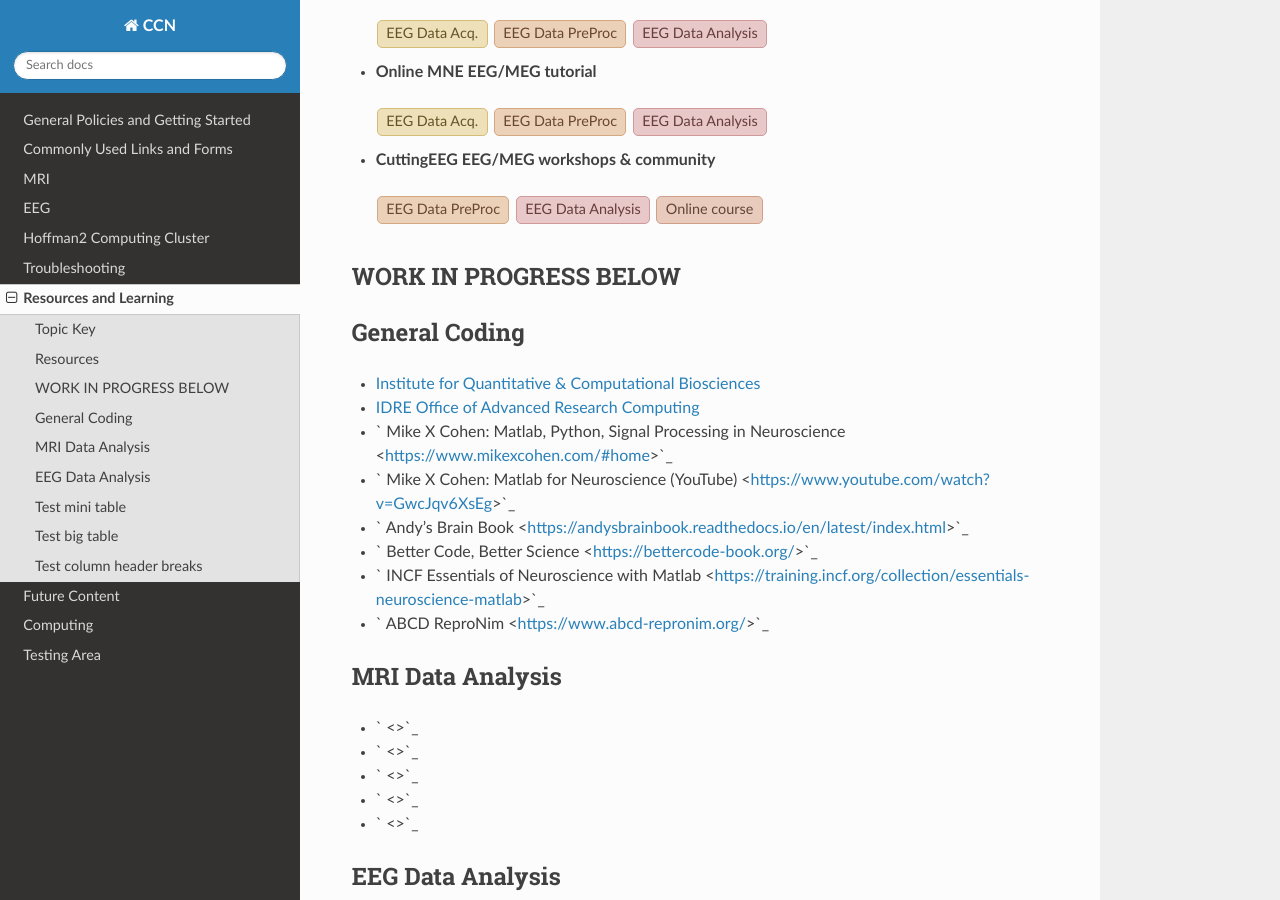
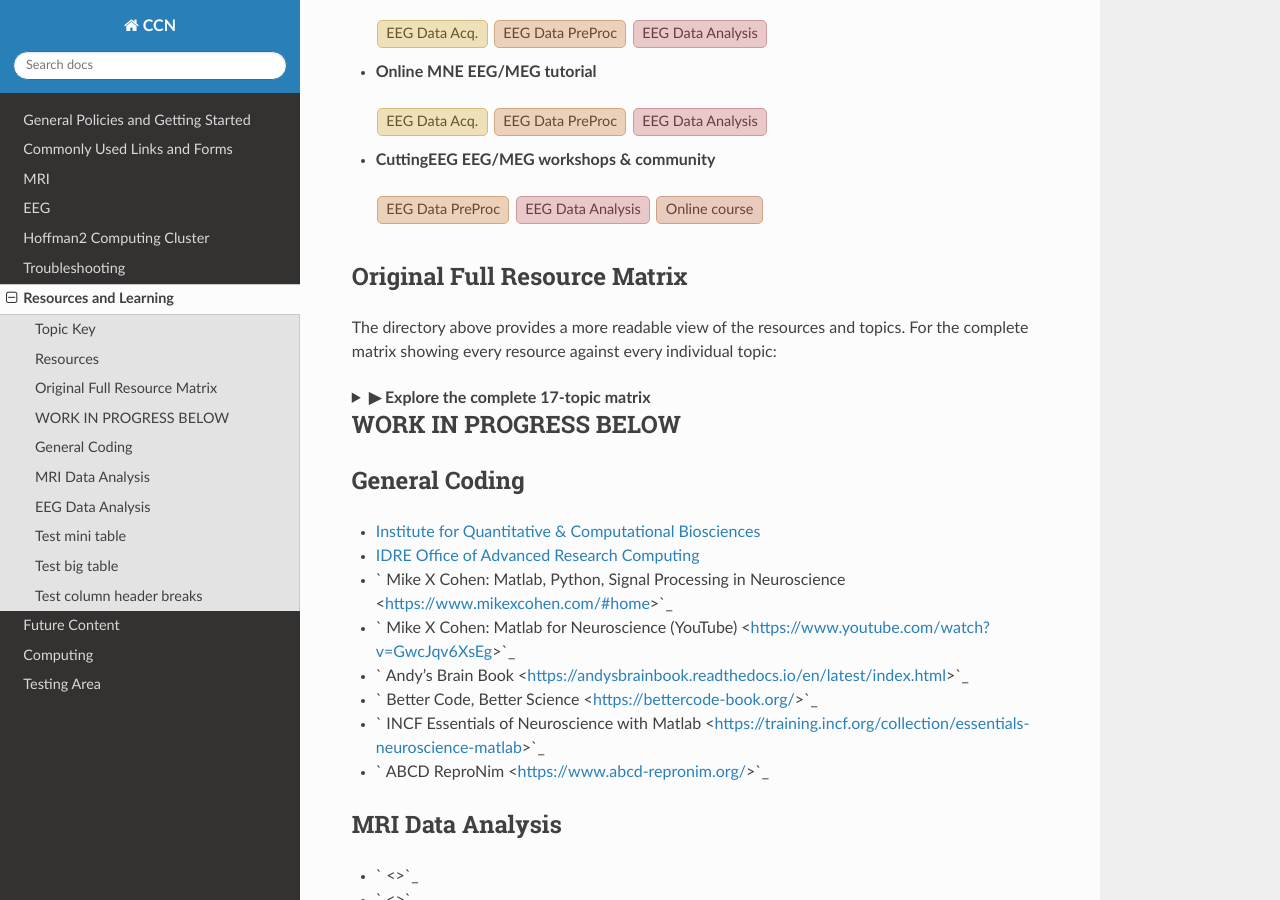
Before and after one commit to CCN-Support/CCN_Wiki, a Sphinx documentation site: the page built from docs/source/resources-and-learning.rst, in a window 1280 px wide and 900 px high, scrolled down 2910 px. Built offline with Sphinx 7.4.7 and the Read the Docs theme 3.1.0, drawn with Linux system fonts in a browser that asks for light colours.

Commit message:
Update resources-and-learning.rst

```diff
--- a/docs/source/resources-and-learning.rst
+++ b/docs/source/resources-and-learning.rst
@@ -209,6 +209,40 @@
 
      <span class="resource-topic topic-05">EEG Data PreProc</span> <span class="resource-topic topic-06">EEG Data Analysis</span> <span class="resource-topic topic-14">Online course</span>
 
+
+
+Original Full Resource Matrix
+----------------------------
+
+The directory above provides a more readable view of the resources and topics.
+For the complete matrix showing every resource against every individual topic:
+
+.. raw:: html
+
+   <details class="original-resource-matrix">
+   <summary>
+      <strong>▶ Explore the complete 17-topic matrix</strong>
+   </summary>
+
+   <p>
+      Search the matrix, scroll horizontally through all topics, or click a
+      topic heading to show only resources covering that topic.
+   </p>
+
+   <iframe
+      src="_static/resources_matrix_preview.html"
+      title="Complete 17-topic resource matrix"
+      style="width: 100%; height: 720px; border: 1px solid #d9dee7; border-radius: 8px;"
+      loading="lazy">
+   </iframe>
+
+   <p style="margin-top: 1em;">
+      <a href="_static/Resources%20Table.xlsx" download>
+         Download the original Excel spreadsheet
+      </a>
+   </p>
+
+   </details>
 
 
 
```
